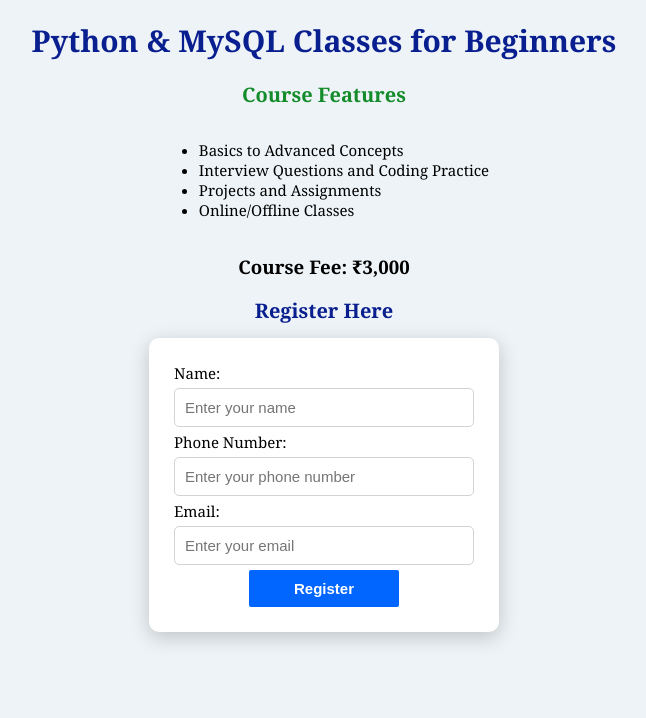
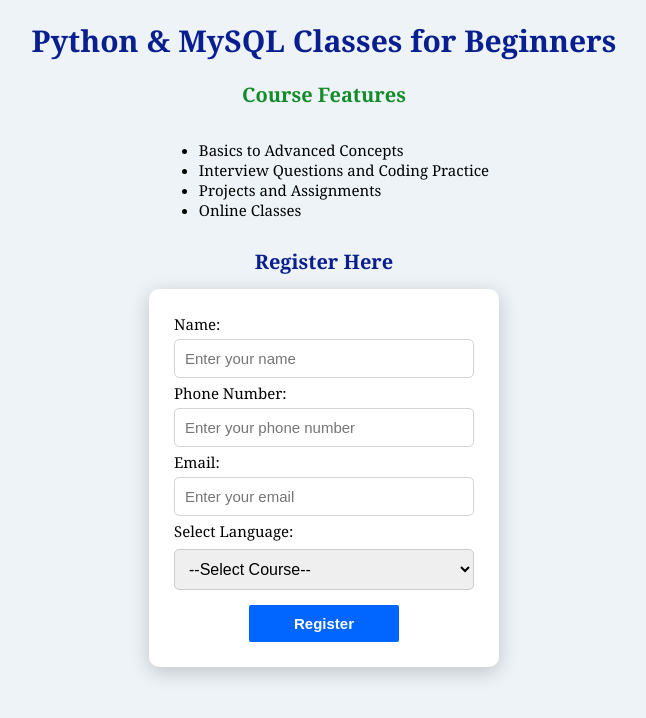
Before and after one commit to gopisettyharini412-cyber/students-data, a Flask app: page / in a window 1280 px wide. Shown: the top 718 px of the page, without its empty margins (316-962 px from the left). Run offline with Flask 3, Linux system fonts and the light colour scheme.

Commit message:
Update index.html

```diff
--- a/templates/index.html
+++ b/templates/index.html
@@ -15,10 +15,8 @@
     <li>Basics to Advanced Concepts</li>
     <li>Interview Questions and Coding Practice</li>
     <li>Projects and Assignments</li>
-    <li>Online/Offline Classes</li>
+    <li>Online Classes</li>
 </ul>
-
-<h3>Course Fee: ₹3,000</h3>
 
 <h1 style="font-size:20px;">Register Here</h1>
 
@@ -37,6 +35,14 @@
     <label>Email:</label>
     <input type="email" name="email" placeholder="Enter your email" required>
 
+    <label>Select Language:</label>
+    <select name="course" required>
+        <option value="">--Select Course--</option>
+        <option value="Python">Python</option>
+        <option value="MySQL">MySQL</option>
+        <option value="Python & MySQL">Python & MySQL</option>
+    </select>
+
     <button type="submit">Register</button>
 
 </form>
```
